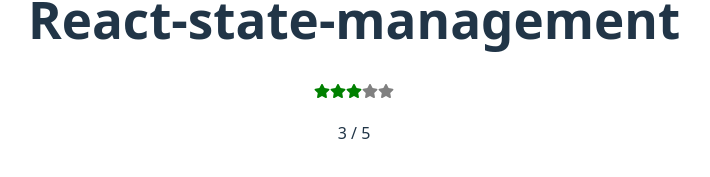
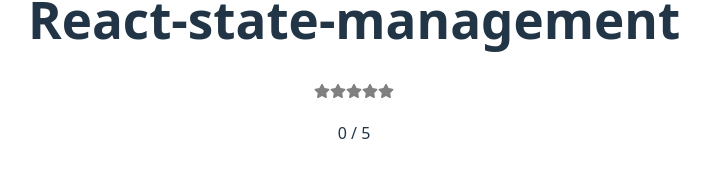
Before and after one commit to NJ97S/React-Codeground, a React (Vite) app in the folder Hyojin/react-state-management/: page / in a window 1280 px wide. Shown: the part 341-518 px from the top of the page, without its empty margins (286-996 px from the left). Built offline with nearby package versions, Linux system fonts and the light colour scheme.

Commit message:
✨ feat: 사용자 클릭 이벤트 추가

```diff
--- a/Hyojin/react-state-management/src/components/star/Star.jsx
+++ b/Hyojin/react-state-management/src/components/star/Star.jsx
@@ -1,5 +1,8 @@
 import { FaStar } from "react-icons/fa";
 
-export default function Star({ selected = false }) {
-  return <FaStar color={selected ? "green" : "grey"} />;
+export default function Star({
+  selected = false,
+  onSelected = () => console.warn("⚠️ onSelected handler not provided!"),
+}) {
+  return <FaStar color={selected ? "green" : "grey"} onClick={onSelected} />;
 }
--- a/Hyojin/react-state-management/src/components/star/StarRating.jsx
+++ b/Hyojin/react-state-management/src/components/star/StarRating.jsx
@@ -3,12 +3,16 @@ import { useState } from "react";
 import Star from "./Star";
 
 export default function StarRating({ totalStars = 5 }) {
-  const [selectedStars] = useState(3);
+  const [selectedStars, setSelectedStars] = useState(0);
 
   return (
     <>
       {Array.from({ length: totalStars }, (_, i) => (
-        <Star key={i} selected={i < selectedStars} />
+        <Star
+          key={i}
+          selected={i < selectedStars}
+          onSelected={() => setSelectedStars(i + 1)}
+        />
       ))}
       <p>
         {selectedStars} / {totalStars}
```
